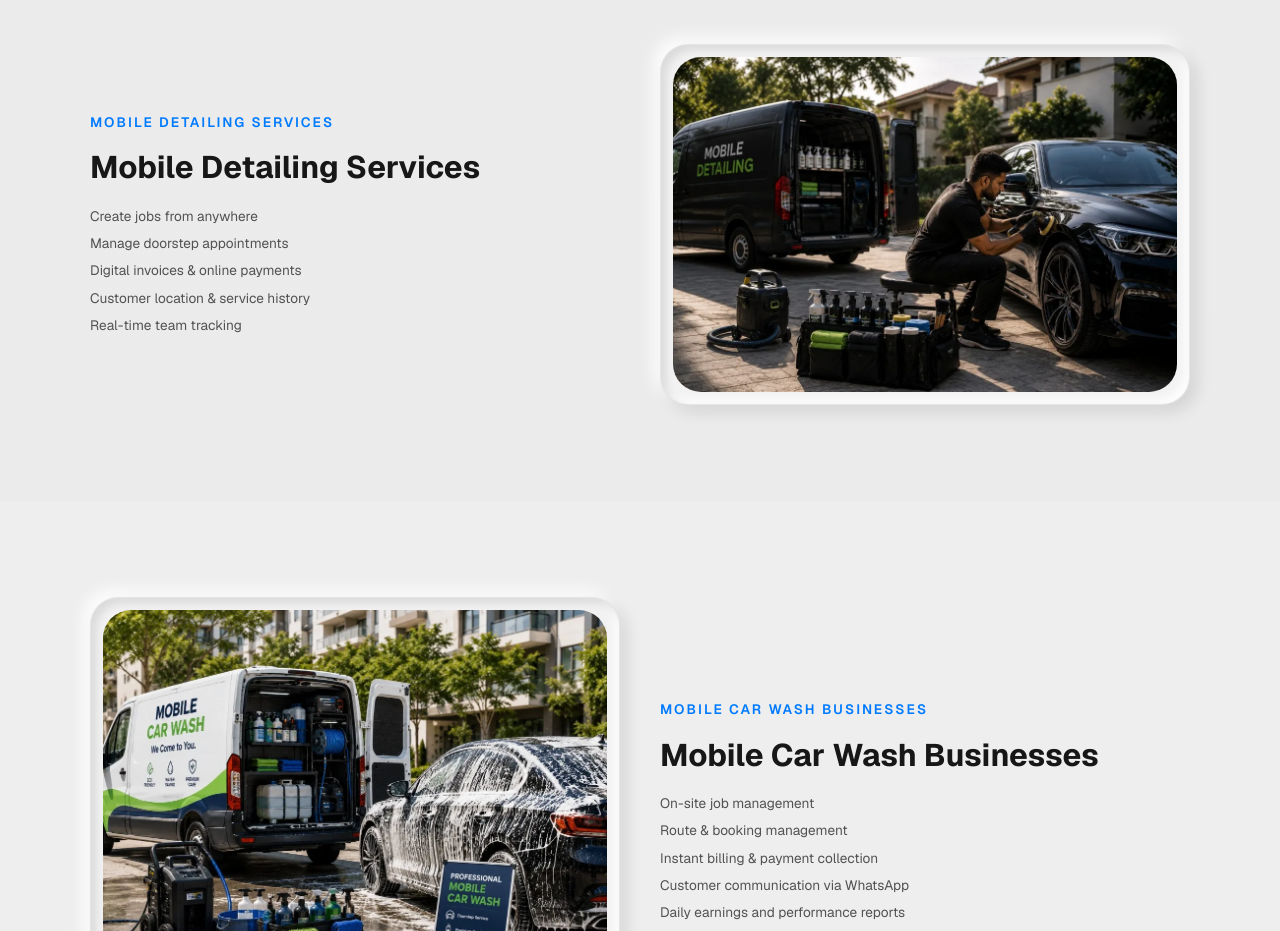
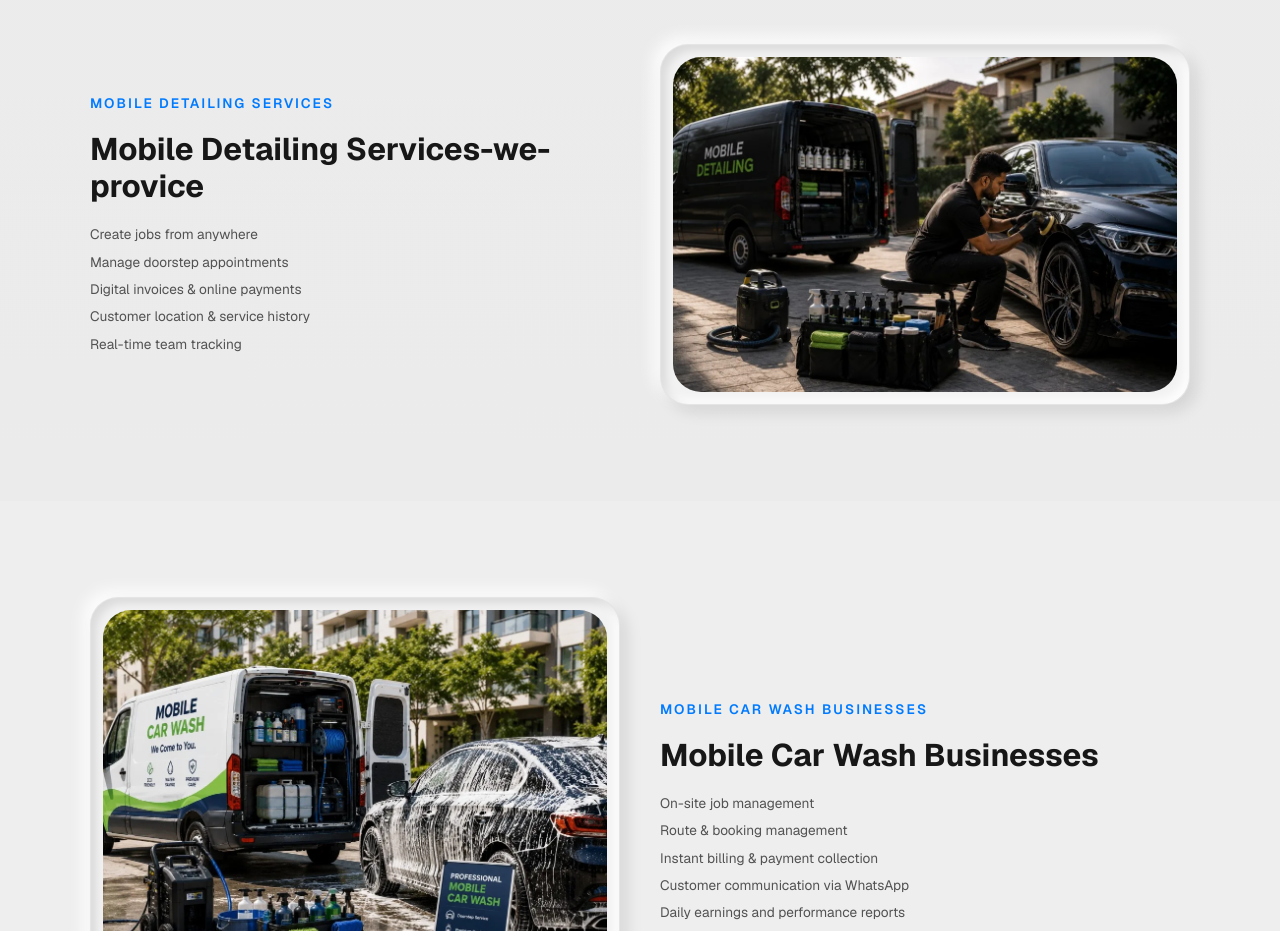
Before and after one commit to auxxweb/vashqofficialsite, a website built with Vite: page src/use-cases.html in a window 1280 px wide. Shown: the part 2140-3071 px from the top of the page. Built offline with nearby package versions, Linux system fonts and the light colour scheme.

Commit message:
Update website content

```diff
--- a/src/use-cases.html
+++ b/src/use-cases.html
@@ -223,7 +223,7 @@
         <div class="col-lg-6">
           <span class="text-primary text-uppercase small fw-semibold" style="letter-spacing: .125rem;">Mobile detailing
             services</span>
-          <h2 class="fw-bold mt-4 mb-4">Mobile Detailing Services</h2>
+          <h2 class="fw-bold mt-4 mb-4">Mobile Detailing Services-we-provice</h2>
           <ul class="list-unstyled lh-lg small mb-0">
             <li>Create jobs from anywhere</li>
             <li>Manage doorstep appointments</li>
```
